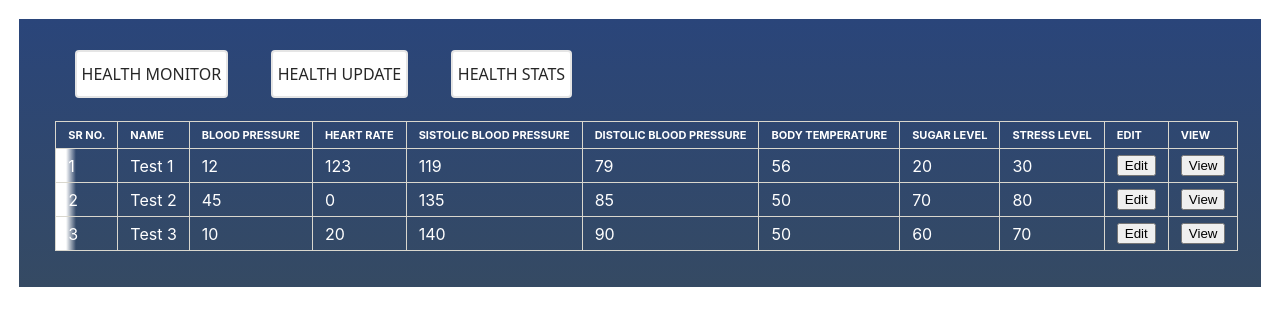
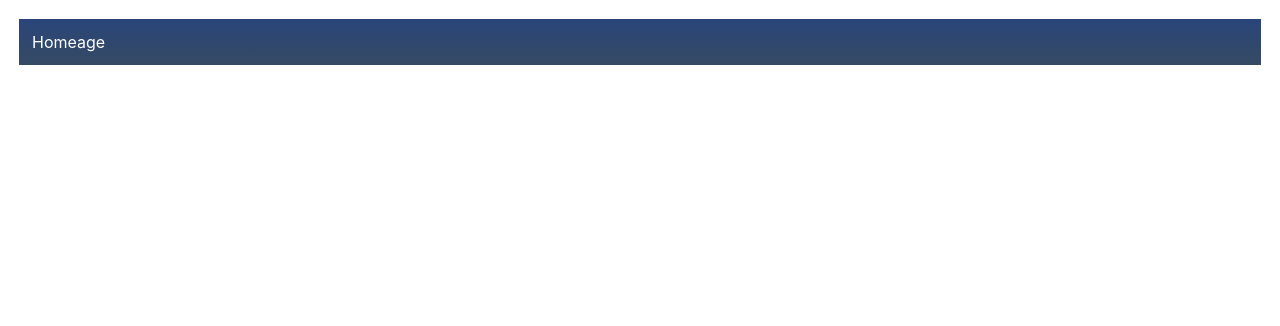
Before and after one commit to srujank1995/Health-Analytics, a React (Create React App) app: page / in a window 1280 px wide. Shown: the top 326 px of the page. Built offline with nearby package versions, Linux system fonts and the light colour scheme.

Commit message:
react Router installed

```diff
--- a/package.json
+++ b/package.json
@@ -17,11 +17,15 @@
     "@types/react": "^18.2.6",
     "@types/react-dom": "^18.2.4",
     "bootstrap": "^5.2.3",
+    "localforage": "^1.10.0",
+    "match-sorter": "^6.3.1",
     "react": "^18.2.0",
     "react-bootstrap": "^2.7.4",
     "react-dom": "^18.2.0",
+    "react-router-dom": "^6.11.2",
     "react-scripts": "5.0.1",
     "sass": "^1.62.1",
+    "sort-by": "^1.2.0",
     "styled-components": "^5.3.10",
     "typescript": "^4.9.5",
     "web-vitals": "^2.1.4"
--- a/src/App.tsx
+++ b/src/App.tsx
@@ -1,16 +1,25 @@
 import styless from "./App.module.scss"
+import HomePage from "./Components/HomePage/HomePage";
 import { ContextHealthMainWrapper } from './Context-Structure/ContextHealth-Main';
-import ResponsiveAppBar from "./Parent-Component/Navigation-Bar";
 import ParentComponent from "./Parent-Component/ParentComponent";
+import {createBrowserRouter, RouterProvider} from 'react-router-dom'
 
+const router = createBrowserRouter([
+  {
+    path: '/',
+    element: <div><HomePage/></div>
+  },
+  {
+    path: '/main',
+    element: <div><ParentComponent/></div>
+  }
+])
 function App() {
 
   return (
     <ContextHealthMainWrapper>
       <div className={styless["Heading-main"]}>
-
-        <ParentComponent/>
-
+        <RouterProvider router={router}/>
       </div>
     </ContextHealthMainWrapper>
   );
--- /dev/null
+++ b/src/Components/HomePage/HomePage.tsx
@@ -0,0 +1,7 @@
+const HomePage = ()  => {
+
+    return(
+        <div>Homeage</div>
+    )
+}
+export default HomePage;
```
Also changed, not shown: 1 other file (tests, documents, lock files or other folders).
